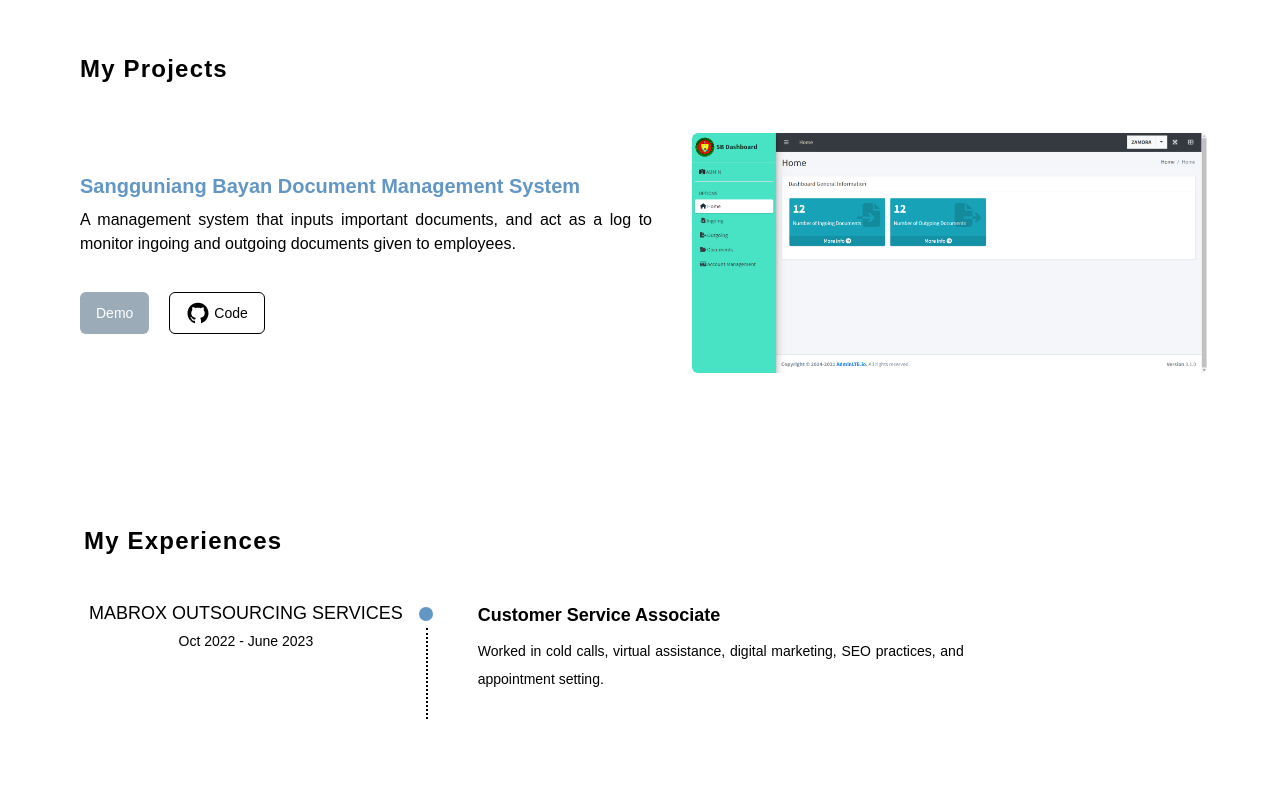
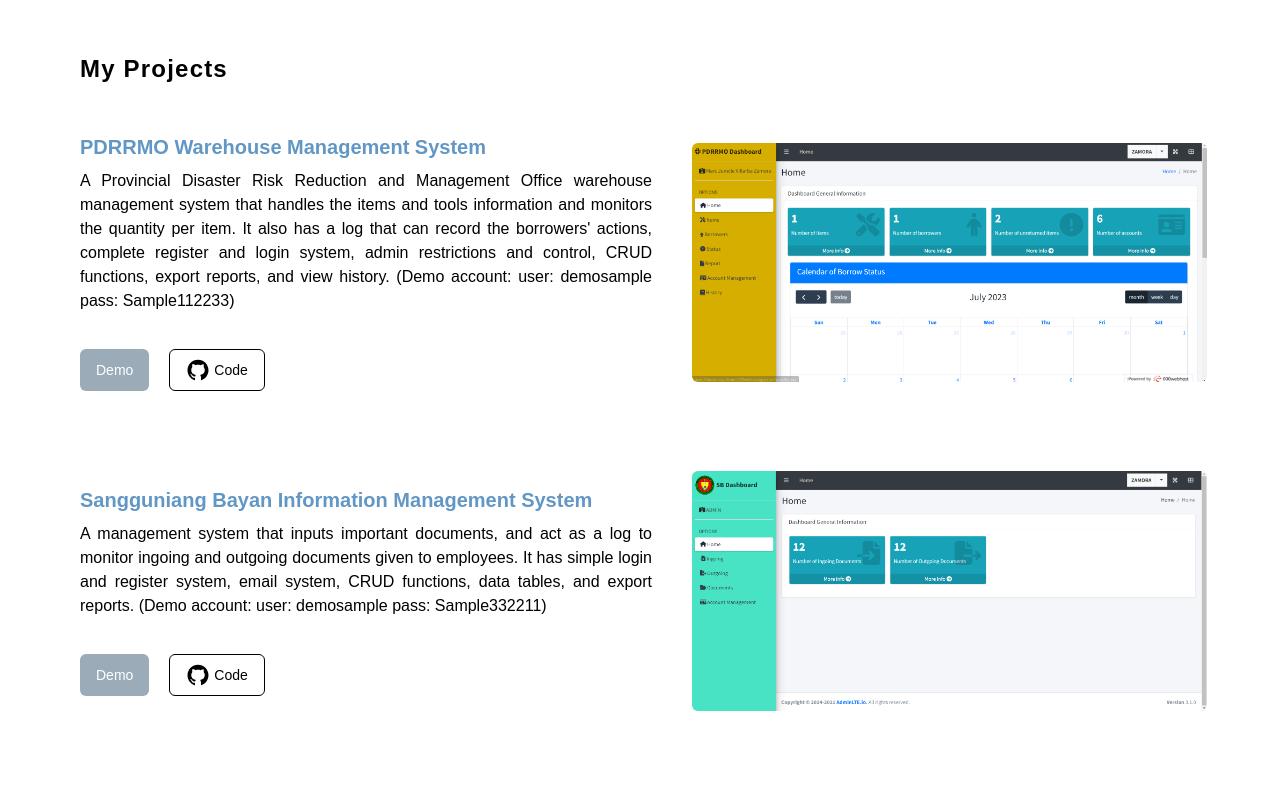
Before and after one commit to Marxasm/mj-portfolio, a React (Create React App) app: page / in a window 1280 px wide. Shown: the part 1080-1880 px from the top of the page. Built offline with nearby package versions, Linux system fonts and the light colour scheme.

Commit message:
new project added

```diff
--- a/src/data/projectsData.js
+++ b/src/data/projectsData.js
@@ -1,25 +1,28 @@
-
-import RestCountries from "./../assets/portfolioImages/restcountries.jpg";
-import SpaceTourism from "./../assets/portfolioImages/spacetourism.jpg";
-import Advice from "./../assets/portfolioImages/advice.jpg";
-import Page from "./../assets/portfolioImages/intropage.jpg";
-// import AWS from "./../assets/portfolioImages/s3.PNG";
-import Todo from "./../assets/portfolioImages/todo.jpg"
-
-// in progress projects
-
-import sb from './../assets/portfolioImages/sb.png'
+ import sb from './../assets/portfolioImages/sb.png'
+import pdrrmo from './../assets/portfolioImages/pdrrmo.png'
 
 const ProjectsData = [
+
   {
-    id: "fyp",
+    id: "invty",
+    img: pdrrmo,
+    name: "PDRRMO Warehouse Management System",
+    stack: ["< CodeIgniter 3/>", "< Bootstrap />", "< MySQL />", "< PHP />", "< AdminLTE />"],
+    live: "https://inventorypdrrmo.000webhostapp.com/",
+    source: "https://github.com/Marxasm/inventory",
+    description:
+        "A Provincial Disaster Risk Reduction and Management Office warehouse management system that handles the items and tools information and monitors the quantity per item. It also has a log that can record the borrowers' actions, complete register and login system, admin restrictions and control, CRUD functions, export reports, and view history. (Demo account: user: demosample pass: Sample112233)",
+  },
+
+  {
+    id: "sb",
     img: sb,
-    name: "Sangguniang Bayan Document Management System",
+    name: "Sangguniang Bayan Information Management System",
     stack: ["< CodeIgniter 3/>", "< Bootstrap />", "< MySQL />", "< PHP />", "< AdminLTE />"],
     live: "https://sangguniangbayan.000webhostapp.com/",
-    source: "https://github.com/Marxasm/SB/tree/master",
+    source: "https://github.com/Marxasm/SB",
     description:
-        "A management system that inputs important documents, and act as a log to monitor ingoing and outgoing documents given to employees.",
+        "A management system that inputs important documents, and act as a log to monitor ingoing and outgoing documents given to employees. It has simple login and register system, email system, CRUD functions, data tables, and export reports. (Demo account: user: demosample pass: Sample332211)",
   },
 
 
```
Also changed, not shown: src/assets/portfolioImages/pdrrmo.png (added).
